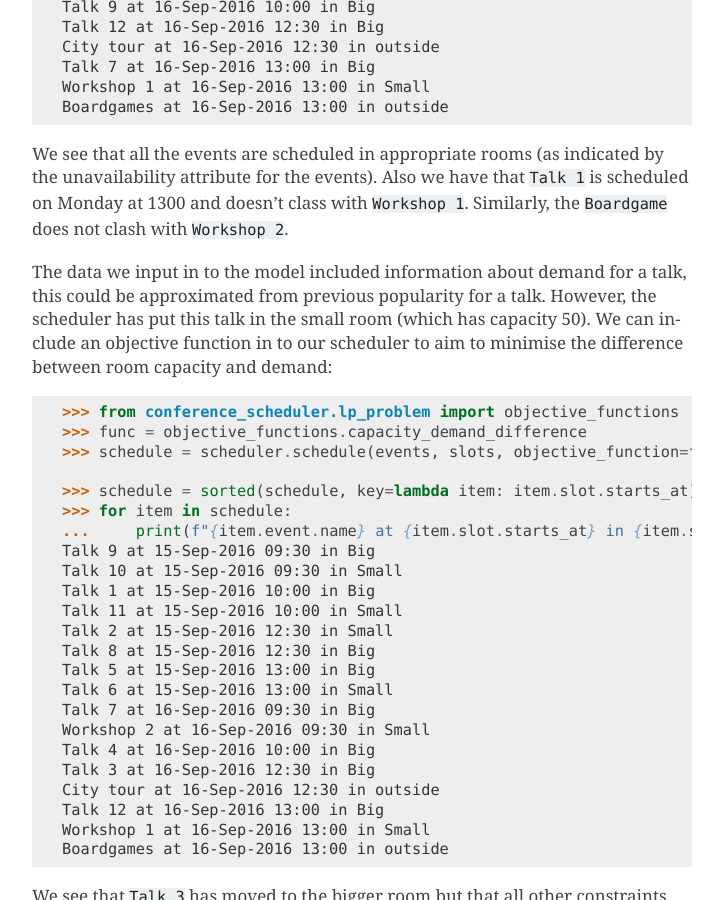
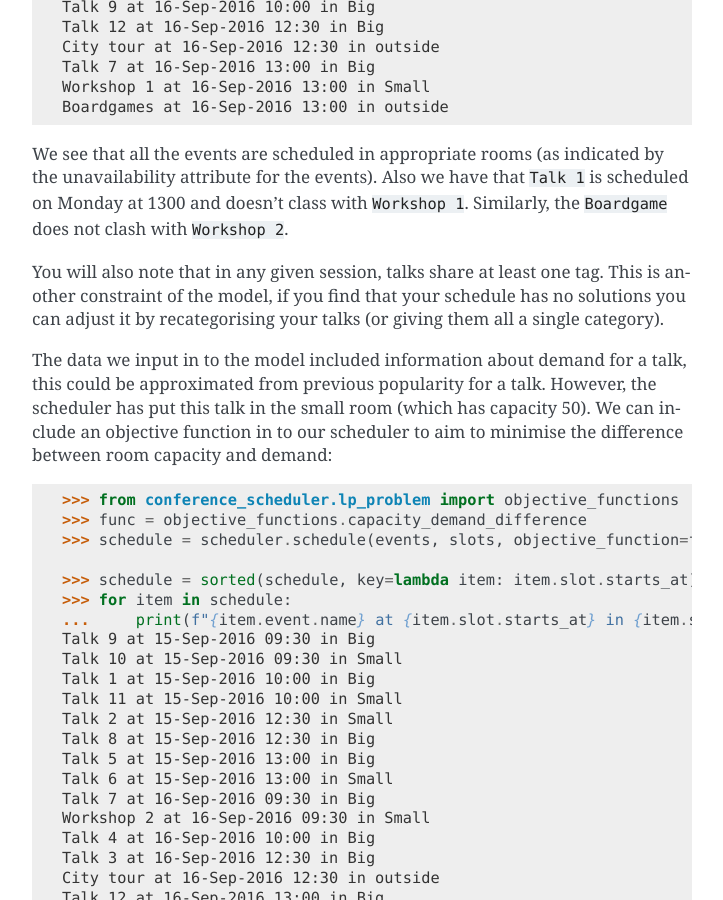
Before and after one commit to PyconUK/ConferenceScheduler, a Sphinx documentation site: the page built from docs/tutorial/index.rst, in a window 1280 px wide and 900 px high, scrolled down 1986 px. Shown: the whole window, without its empty margins (388-1111 px from the left). Built offline with Sphinx 7.4.7, drawn with Linux system fonts in a browser that asks for light colours.

Commit message:
Add sentence about tags.

```diff
--- a/docs/tutorial/index.rst
+++ b/docs/tutorial/index.rst
@@ -106,6 +106,11 @@ the unavailability attribute for the events). Also we have that :code:`Talk 1`
 is scheduled on Monday at 1300 and doesn't class with :code:`Workshop 1`.
 Similarly, the :code:`Boardgame` does not clash with :code:`Workshop 2`.
 
+You will also note that in any given session, talks share at least one tag. This
+is another constraint of the model, if you find that your schedule has no
+solutions you can adjust it by recategorising your talks (or giving them all a
+single category).
+
 The data we input in to the model included information about demand for a talk,
 this could be approximated from previous popularity for a talk. However, the
 scheduler has put this talk in the small room (which has capacity 50). We can
```
